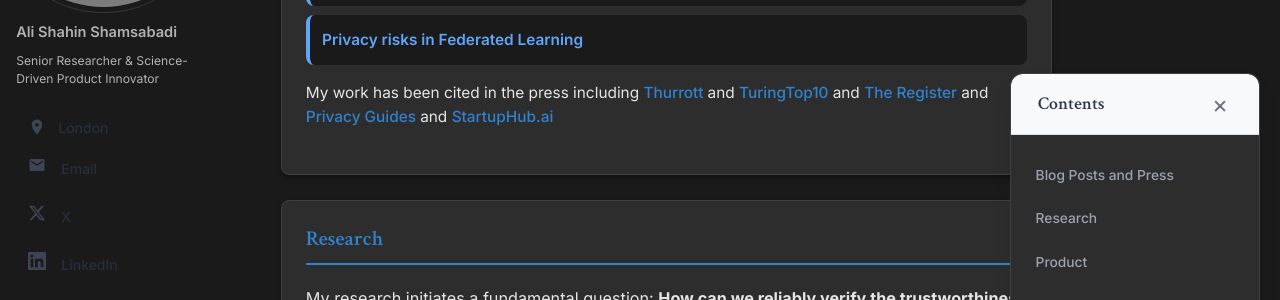
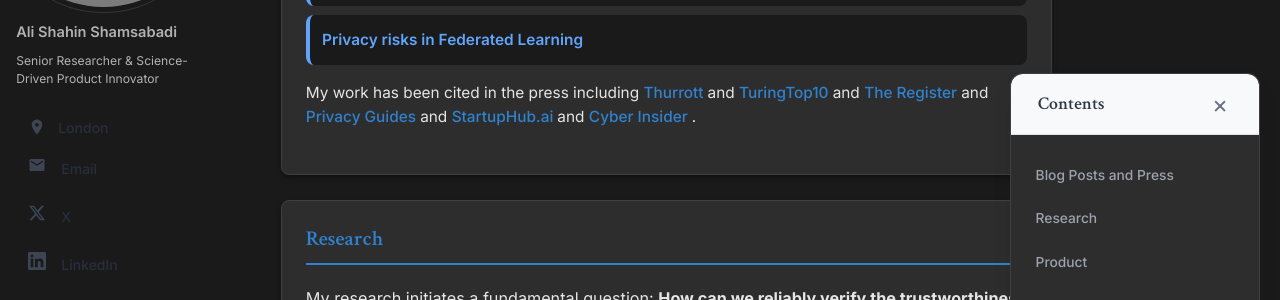
Before and after one commit to AliShahin/AliShahin.github.io, a Jekyll site: the page built from _pages/about.md, in a window 1280 px wide and 900 px high, scrolled down 550 px. Shown: the part 153-453 px from the top of the window. Built offline with Jekyll 4.4.1, drawn with Linux system fonts in a browser that asks for light colours.

Commit message:
Update about.md

```diff
--- a/_pages/about.md
+++ b/_pages/about.md
@@ -54,7 +54,10 @@ redirect_from:
   </a> and
   <a href="https://www.startuphub.ai/ai-news/ai-research/2025/verifiable-ai-privacy-brave-leos-tee-powered-breakthrough/">
     StartupHub.ai
-  </a>
+  </a> and
+  <a href="https://cyberinsider.com/braves-ai-assistant-leo-now-offers-cryptographically-proven-privacy/">
+    Cyber Insider
+  </a>.
 </p>
 </div>
 
```
